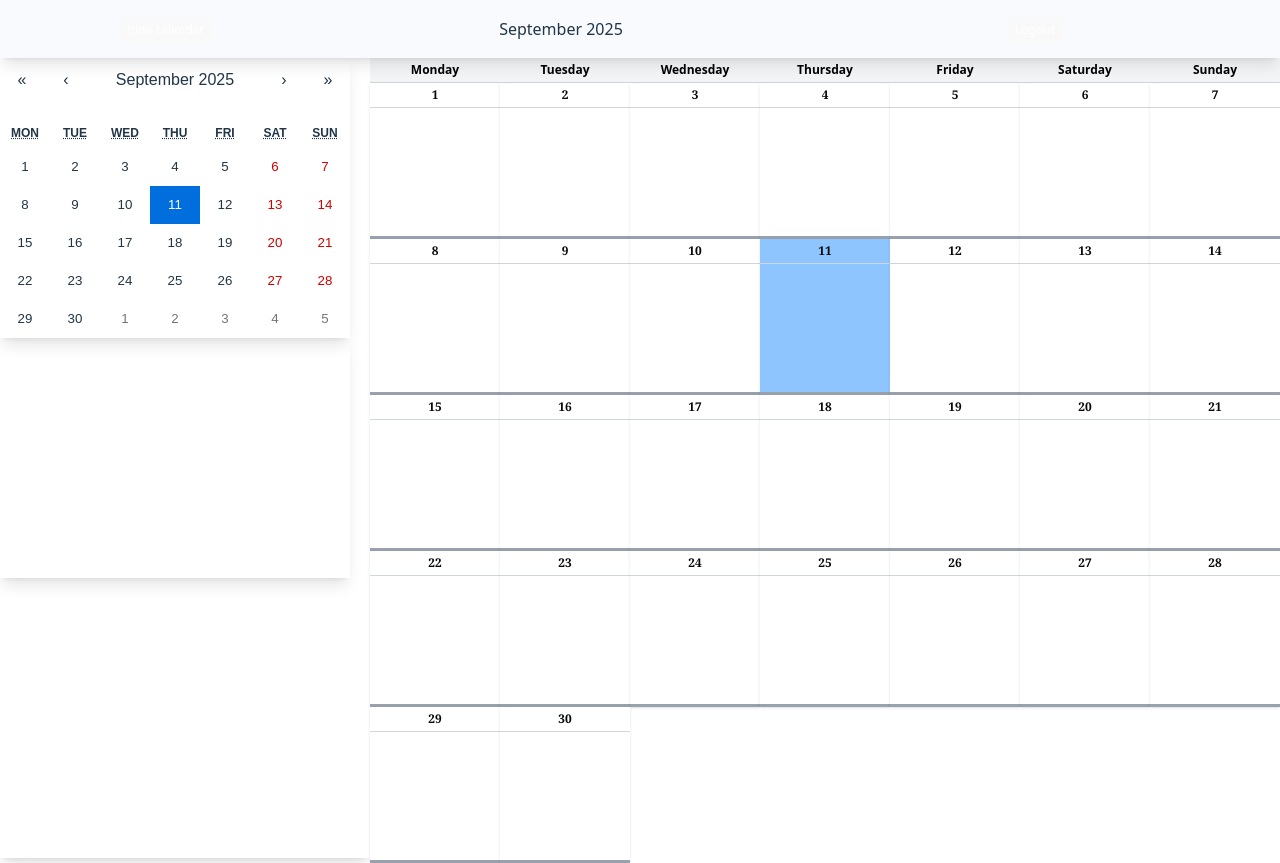
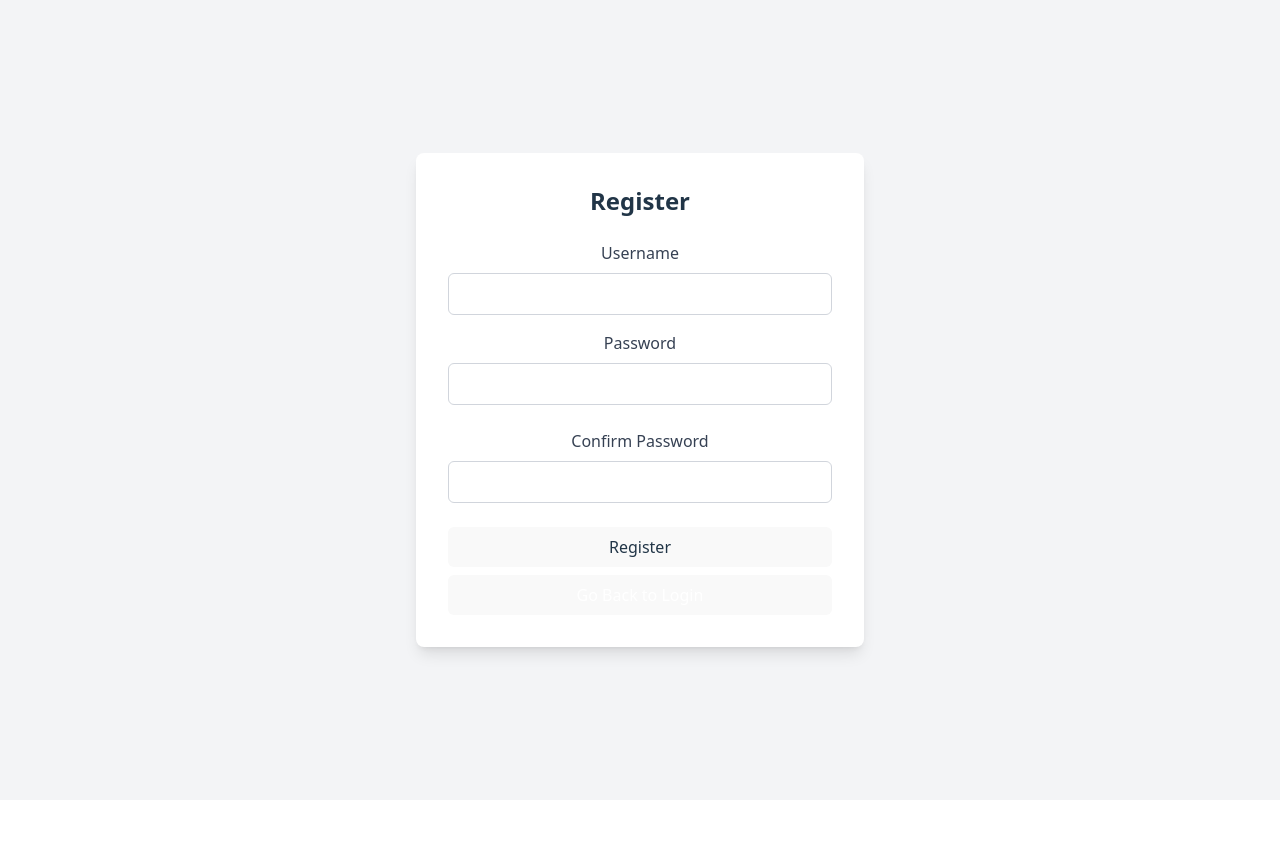
Before and after one commit to deaw667/Income-calendar-proj, a React (Vite) app: page /register in a window 1280 px wide. After the commit the page ends 800 px from the top, so only its background shows below. Built offline with nearby package versions, Linux system fonts and the light colour scheme.

Commit message:
add login system to website

```diff
--- a/package.json
+++ b/package.json
@@ -14,7 +14,8 @@
     "motion": "^12.23.12",
     "react": "^19.1.1",
     "react-calendar": "^6.0.0",
-    "react-dom": "^19.1.1"
+    "react-dom": "^19.1.1",
+    "react-router-dom": "^7.9.0"
   },
   "devDependencies": {
     "@eslint/js": "^9.33.0",
--- a/src/App.jsx
+++ b/src/App.jsx
@@ -1,14 +1,54 @@
 import "./App.css";
-import CalendarCard from "./components/elements/CalendarCard";
-import CalendarList from "./components/elements/CalendarList";
+import { BrowserRouter as Router, Routes, Route } from "react-router-dom";
 import Mainpage from "./components/pages/Mainpage";
+import LoginPage from "./components/pages/LoginPage";
+import RegisterPage from "./components/pages/RegisterPage";
+import { useState, useEffect } from "react";
 
 function App() {
+  const [userlist, AddUser] = useState(() => {
+    const savedUsers = localStorage.getItem("users");
+    return savedUsers
+      ? JSON.parse(savedUsers)
+      : [{ user: "eddie556", password: "75100" }];
+  });
+
+  const [userlogged, setuserlogin] = useState(false);
+
+  const registerUser = (newUser) => {
+    AddUser((prev) => [...prev, newUser]);
+  };
+
+
+  useEffect(() => {
+    localStorage.setItem("users", JSON.stringify(userlist));
+  }, [userlist]);
 
   return (
-    <>
-      <Mainpage />
-    </>
+    <Router>
+      <Routes>
+        <Route
+          path="/main"
+          element={<Mainpage userlist={userlist} setuserlogin={setuserlogin} />}
+        />
+        <Route
+          path="/"
+          element={
+            <LoginPage
+              userlist={userlist}
+              setuserlogin={setuserlogin}
+              userlogged={userlogged}
+            />
+          }
+        />
+        <Route
+          path="/register"
+          element={
+            <RegisterPage userlist={userlist} registerUser={registerUser} />
+          }
+        />
+      </Routes>
+    </Router>
   );
 }
 
--- a/src/components/elements/CalendarList.jsx
+++ b/src/components/elements/CalendarList.jsx
@@ -29,7 +29,7 @@ const CalendarList = ({ date, tasks, addTask, activeStartDate,deleteTask }) => {
   return (
     <div>
       {/* Weekday header */}
-      <div className="grid grid-cols-7 max-sm:hidden">
+      <div className="p-1 grid grid-cols-7 max-sm:hidden">
         {daysName.map((day, i) => (
           <div
             key={i}
--- a/src/components/elements/HeaderComp.jsx
+++ b/src/components/elements/HeaderComp.jsx
@@ -1,6 +1,7 @@
 import React from "react";
+import { useNavigate } from "react-router-dom";
 
-const HeaderComp = ({ setCalen, date, showCalen, setDate }) => {
+const HeaderComp = ({ setCalen, date, showCalen }) => {
   return (
     <div className="flex flex-wrap items-center gap-4 p-4 bg-[#f8fafd] w-full shadow-lg relative z-10">
       {/* Left Zone */}
@@ -10,7 +11,7 @@ const HeaderComp = ({ setCalen, date, showCalen, setDate }) => {
 
       {/* Middle Zone */}
       <div className="flex-1 min-w-[150px]">
-        <MiddleZone date={date} setDate={setDate} />
+        <MiddleZone date={date} />
       </div>
 
       {/* End Zone */}
@@ -25,7 +26,7 @@ export const HeadZone = ({ setCalen, showCalen }) => {
   return (
     <div>
       <button
-        className={`px-2 py-1 text-xs rounded text-white hover:bg-gray-500 ${
+        className={`px-2 py-1 text-xs rounded text-white hover:bg-gray-500 hover:cursor-pointer ${
           showCalen ? "bg-red-500" : "bg-green-600"
         }`}
         onClick={() => setCalen((prev) => !prev)}
@@ -36,33 +37,10 @@ export const HeadZone = ({ setCalen, showCalen }) => {
   );
 };
 
-export const MiddleZone = ({ date, setDate }) => {
-  // const goToday = () => setDate(new Date());
-  // const goPrev = () =>
-  //   setDate(new Date(date.getFullYear(), date.getMonth() - 1, 1));
-  // const goNext = () =>
-  //   setDate(new Date(date.getFullYear(), date.getMonth() + 1, 1));
+export const MiddleZone = ({ date }) => {
 
   return (
     <div className="flex items-center justify-center gap-4">
-      {/* <button
-        onClick={goToday}
-        className="px-2 py-1 text-xs bg-red-500 rounded text-white hover:bg-gray-500"
-      >
-        Today
-      </button>
-      <button
-        onClick={goPrev}
-        className="px-2 py-1 text-xs bg-red-500 rounded text-white hover:bg-gray-500"
-      >
-        left
-      </button>
-      <button
-        onClick={goNext}
-        className="px-2 py-1 text-xs bg-red-500 rounded text-white hover:bg-gray-500"
-      >
-        Right
-      </button> */}
       <h2>
         {date.toLocaleDateString("en-US", { month: "long", year: "numeric" })}
       </h2>
@@ -71,9 +49,15 @@ export const MiddleZone = ({ date, setDate }) => {
 };
 
 export const EndZone = () => {
+  const navigate = useNavigate();
+
+  const handlelogout = () => {
+    localStorage.setItem("setuserlogin", "false")
+    navigate('/')
+  }
   return (
     <div>
-      <button className="px-2 py-1 text-xs bg-red-500 rounded text-white hover:bg-gray-500">
+      <button onClick={handlelogout} className="px-2 py-1 text-xs bg-red-500 rounded text-white hover:bg-gray-500 hover:cursor-pointer">
         Logout
       </button>
     </div>
--- /dev/null
+++ b/src/components/pages/LoginPage.jsx
@@ -0,0 +1,84 @@
+import React, { useState, useEffect } from "react";
+import { useNavigate } from "react-router-dom";
+
+const LoginPage = ({ userlist, setuserlogin }) => {
+  const navigate = useNavigate();
+  const [username, setUsername] = useState("");
+  const [password, setPassword] = useState("");
+
+  useEffect(() => {
+    const loggedIn = localStorage.getItem("setuserlogin");
+    if (loggedIn === "true") {
+      navigate("/main");
+    }
+  }, []);
+
+  const handleLogin = (e) => {
+    e.preventDefault();
+
+    const foundUser = userlist.find(
+      (u) => u.user === username && u.password === password
+    );
+
+    if (foundUser) {
+      localStorage.setItem("setuserlogin", "true");
+      navigate("/main");
+    } else {
+      alert("Your password or username is incorrect");
+    }
+  };
+
+  return (
+    <div className="flex items-center justify-center min-h-screen bg-gray-100">
+      <div className="bg-white p-8 rounded-lg shadow-lg w-full max-w-md">
+        <h2 className="text-2xl font-bold text-center mb-6">Login</h2>
+        <form onSubmit={handleLogin}>
+          <div className="mb-4">
+            <label className="block text-gray-700 mb-2">Username</label>
+            <input
+              type="text"
+              value={username}
+              onChange={(e) => setUsername(e.target.value)}
+              className="w-full px-3 py-2 border border-gray-300 rounded-md focus:outline-none focus:ring-2 focus:ring-blue-500"
+              required
+            />
+          </div>
+          <div className="mb-6">
+            <label className="block text-gray-700 mb-2">Password</label>
+            <input
+              type="password"
+              value={password}
+              onChange={(e) => setPassword(e.target.value)}
+              className="w-full px-3 py-2 border border-gray-300 rounded-md focus:outline-none focus:ring-2 focus:ring-blue-500"
+              required
+            />
+          </div>
+          <div className="flex flex-col gap-2">
+            <button
+              type="submit"
+              disabled={!password.trim() || !username.trim()}
+              className={`w-full py-2 px-4 rounded-md hover:bg-blue-600 focus:outline-none focus:ring-2 focus:ring-blue-500 ${
+                !password.trim() || !username.trim()
+                  ? "hover:cursor-not-allowed bg-gray-100 hover:bg-gray-400"
+                  : "hover:cursor-pointer bg-blue-500 text-white"
+              }`}
+            >
+              Login
+            </button>
+            <button
+              type="button"
+              onClick={() => {
+                navigate("/register");
+              }}
+              className="w-full bg-blue-500 text-white py-2 px-4 rounded-md hover:bg-blue-600 focus:outline-none focus:ring-2 focus:ring-blue-500 hover:cursor-pointer"
+            >
+              Register
+            </button>
+          </div>
+        </form>
+      </div>
+    </div>
+  );
+};
+
+export default LoginPage;
--- a/src/components/pages/Mainpage.jsx
+++ b/src/components/pages/Mainpage.jsx
@@ -9,7 +9,7 @@ const Mainpage = () => {
   const [activeStartDate, setActiveStartDate] = useState(new Date());
   const [showCalen, setCalen] = useState(true);
 
-  // ⬇ Load initial tasks from localStorage (or empty object if none)
+
   const [tasks, setTasks] = useState(() => {
     const saved = localStorage.getItem("tasks");
     return saved ? JSON.parse(saved) : {};
@@ -37,7 +37,7 @@ const Mainpage = () => {
     });
   };
 
-  // ⬇ Save to localStorage every time tasks change
+
   useEffect(() => {
     localStorage.setItem("tasks", JSON.stringify(tasks));
   }, [tasks]);
--- /dev/null
+++ b/src/components/pages/RegisterPage.jsx
@@ -0,0 +1,90 @@
+import React, { use, useState } from "react";
+import { useNavigate } from "react-router-dom";
+
+const RegisterPage = ({ registerUser, userlist }) => {
+  const [regisname, addRegisname] = useState("");
+  const [regispass, addRegisPass] = useState("");
+  const [confirmpass, setconfirmpass] = useState("");
+  const navigate = useNavigate();
+
+  const handleregister = (e) => {
+    e.preventDefault();
+
+    const foundUser = userlist.find((u) => u.user === regisname);
+
+    if (foundUser) {
+      alert("user name or password has been taken try other");
+    } else if (regispass === confirmpass) {
+      registerUser({ user: regisname, password: regispass });
+      navigate("/");
+    } else {
+      alert("your password is not match");
+    }
+  };
+
+  return (
+    <div className="flex items-center justify-center min-h-screen bg-gray-100">
+      <div className="bg-white p-8 rounded-lg shadow-lg w-full max-w-md">
+        <h2 className="text-2xl font-bold text-center mb-6">Register</h2>
+        <form onSubmit={handleregister}>
+          <div className="mb-4">
+            <label className="block text-gray-700 mb-2">Username</label>
+            <input
+              type="text"
+              value={regisname}
+              onChange={(e) => addRegisname(e.target.value)}
+              className="w-full px-3 py-2 border border-gray-300 rounded-md focus:outline-none focus:ring-2 focus:ring-blue-500"
+              required
+            />
+          </div>
+          <div className="mb-6">
+            <label className="block text-gray-700 mb-2">Password</label>
+            <input
+              type="password"
+              value={regispass}
+              onChange={(e) => addRegisPass(e.target.value)}
+              className="w-full px-3 py-2 border border-gray-300 rounded-md focus:outline-none focus:ring-2 focus:ring-blue-500"
+              required
+            />
+          </div>
+          <div className="mb-6">
+            <label className="block text-gray-700 mb-2">Confirm Password</label>
+            <input
+              type="password"
+              value={confirmpass}
+              onChange={(e) => setconfirmpass(e.target.value)}
+              className="w-full px-3 py-2 border border-gray-300 rounded-md focus:outline-none focus:ring-2 focus:ring-blue-500"
+              required
+            />
+          </div>
+          <div className="flex flex-col gap-2">
+            <button
+              type="submit"
+              disabled={
+                !regisname.trim() || !regispass.trim() || !confirmpass.trim()
+              }
+              className={`w-full py-2 px-4 rounded-md hover:bg-blue-600 focus:outline-none focus:ring-2 focus:ring-blue-500 ${
+                !regisname.trim() || !regispass.trim() || !confirmpass.trim()
+                  ? "hover:cursor-not-allowed bg-gray-100 hover:bg-gray-400"
+                  : "hover:cursor-pointer bg-blue-500 text-white"
+              }`}
+            >
+              Register
+            </button>
+            <button
+              type="button"
+              onClick={() => {
+                navigate("/");
+              }}
+              className="w-full bg-blue-500 text-white py-2 px-4 rounded-md hover:bg-blue-600 focus:outline-none focus:ring-2 focus:ring-blue-500 hover:cursor-pointer"
+            >
+              Go Back to Login
+            </button>
+          </div>
+        </form>
+      </div>
+    </div>
+  );
+};
+
+export default RegisterPage;
```
Also changed, not shown: src/components/elements/CalendarStyle.css (+12 -12 lines), 1 other file (tests, documents, lock files or other folders).
